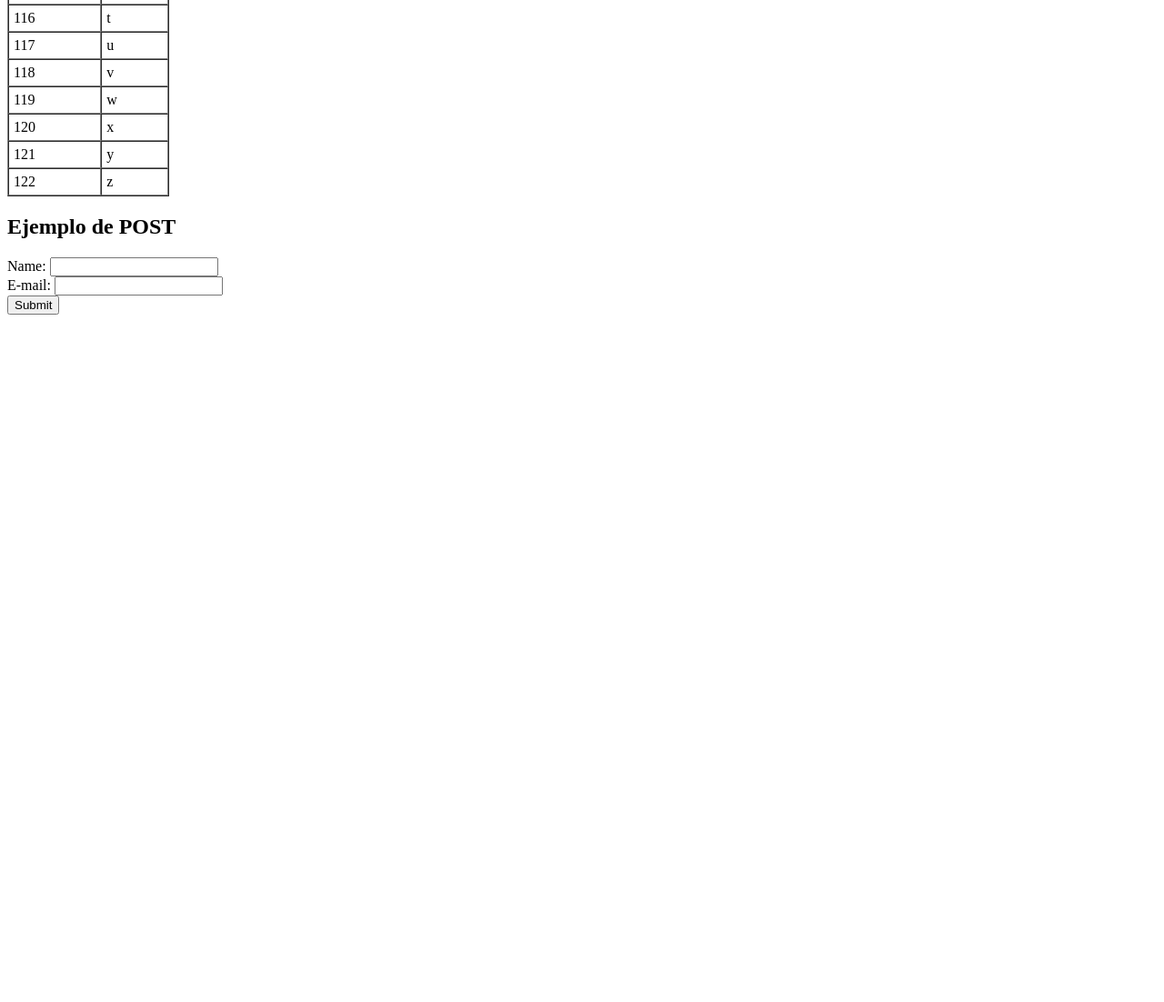
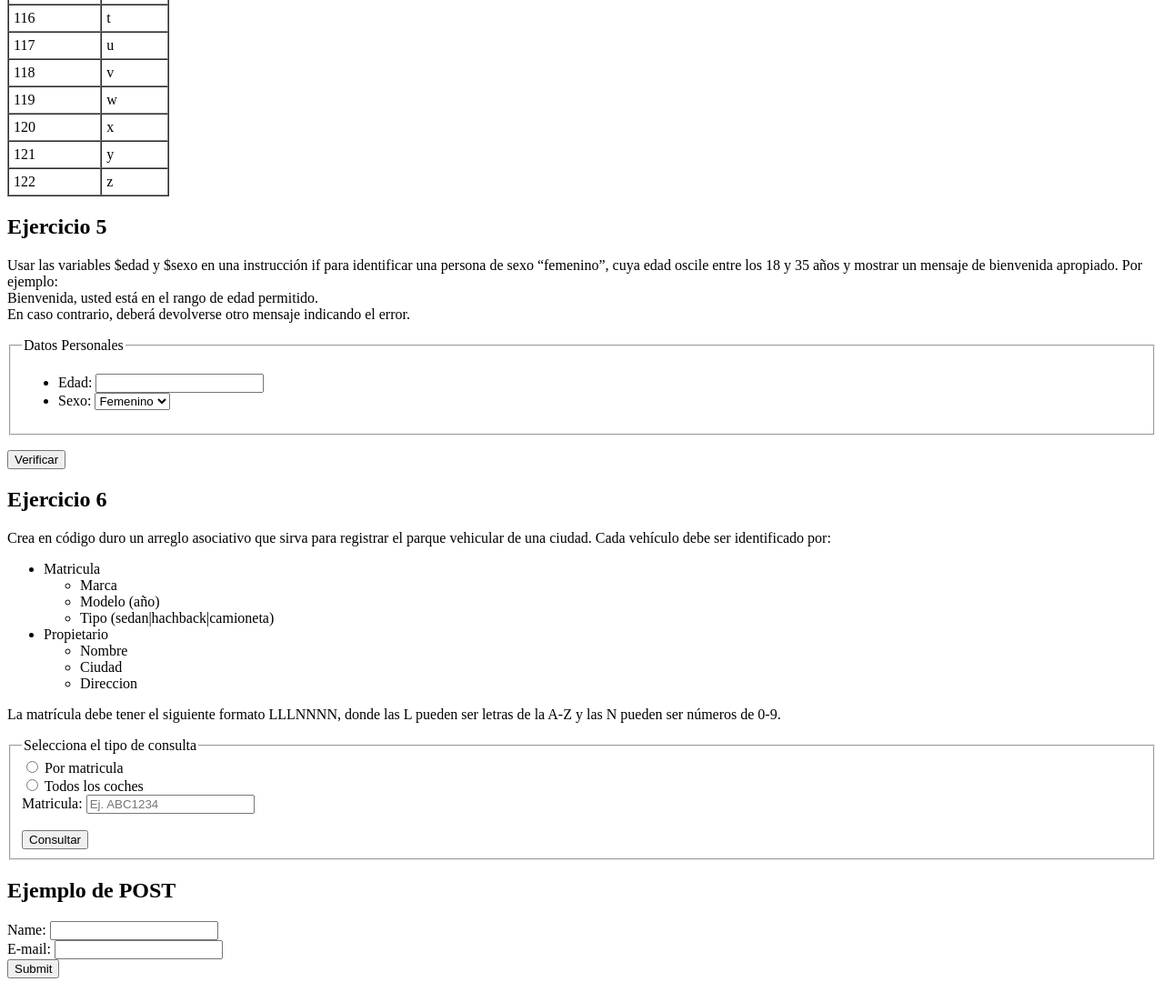
Before and after one commit to NeboDev/tecweb, a PHP site: page /tecweb/ in a window 1280 px wide. Shown: the part 1175-2277 px from the top of the page at 91% size. Before the commit the page ends 1521 px from the top, so only its background shows below. Run offline with PHP 8.4, Linux system fonts and the light colour scheme.

Commit message:
Correccion de ejercicios 5 y 6; se elimina ejercicio5.html y ejercicio6.html

```diff
--- a/practicas/p07/index.php
+++ b/practicas/p07/index.php
@@ -40,6 +40,77 @@
     <?php
         tablaCaracteres();
     ?>
+    <h2>Ejercicio 5</h2>
+    <p>Usar las variables $edad y $sexo en una instrucción if para identificar una persona de
+        sexo “femenino”, cuya edad oscile entre los 18 y 35 años y mostrar un mensaje de
+        bienvenida apropiado. Por ejemplo: <br>
+        Bienvenida, usted está en el rango de edad permitido. <br>
+        En caso contrario, deberá devolverse otro mensaje indicando el error. </p>
+    <form
+      action="http://localhost/tecweb/practicas/p07/src/validacionE5.php"
+      method="post"
+    >
+      <fieldset>
+        <legend>Datos Personales</legend>
+        <ul>
+          <li>Edad: <input type="number" name="edad" required /></li>
+          <li>
+            Sexo:
+            <select name="sexo" required>
+              <option value="femenino">Femenino</option>
+              <option value="masculino">Masculino</option>
+            </select>
+          </li>
+        </ul>
+      </fieldset>
+      <p><input type="submit" value="Verificar" /></p>
+    </form>
+
+    <h2>Ejercicio 6</h2>
+    <p>Crea en código duro un arreglo asociativo que sirva para registrar el parque vehicular de
+        una ciudad. Cada vehículo debe ser identificado por: </p>
+    <ul>
+        <li>Matricula</li>
+        <ul>
+            <li>Marca</li>
+            <li>Modelo (año)</li>
+            <li> Tipo (sedan|hachback|camioneta) </li>
+        </ul>
+        <li>Propietario</li>
+        <ul>
+            <li>Nombre</li>
+            <li>Ciudad</li>
+            <li>Direccion</li>
+        </ul>
+    </ul>
+    <p>La matrícula debe tener el siguiente formato LLLNNNN, donde las L pueden ser letras de
+        la A-Z y las N pueden ser  números de 0-9. </p>
+    <form
+      action="http://localhost/tecweb/practicas/p07/src/validacionE6.php"
+      method="post"
+    >
+      <fieldset>
+        <legend>Selecciona el tipo de consulta</legend>
+
+        <label>
+          <input type="radio" name="tipoConsulta" value="matricula" required />
+          Por matricula </label
+        ><br />
+        <label>
+          <input type="radio" name="tipoConsulta" value="todos" />
+          Todos los coches </label
+        ><br />
+        <label for="matricula">Matricula:</label>
+        <input
+          type="text"
+          name="matricula"
+          id="matricula"
+          placeholder="Ej. ABC1234"
+        /> <br> <br>
+
+        <input type="submit" value="Consultar" />
+      </fieldset>
+    </form>
     <h2>Ejemplo de POST</h2>
     <form action="http://localhost/tecweb/practicas/p07/index.php" method="post">
         Name: <input type="text" name="name"><br>
--- a/practicas/p07/src/validacionE6.php
+++ b/practicas/p07/src/validacionE6.php
@@ -205,6 +205,5 @@
     }
   ?>
 
-  <br />
 </body>
 </html>
```
Also changed, not shown: practicas/p07/ejercicio5.html (deleted, +0 -31 lines), practicas/p07/ejercicio6.html (deleted, +0 -37 lines).
